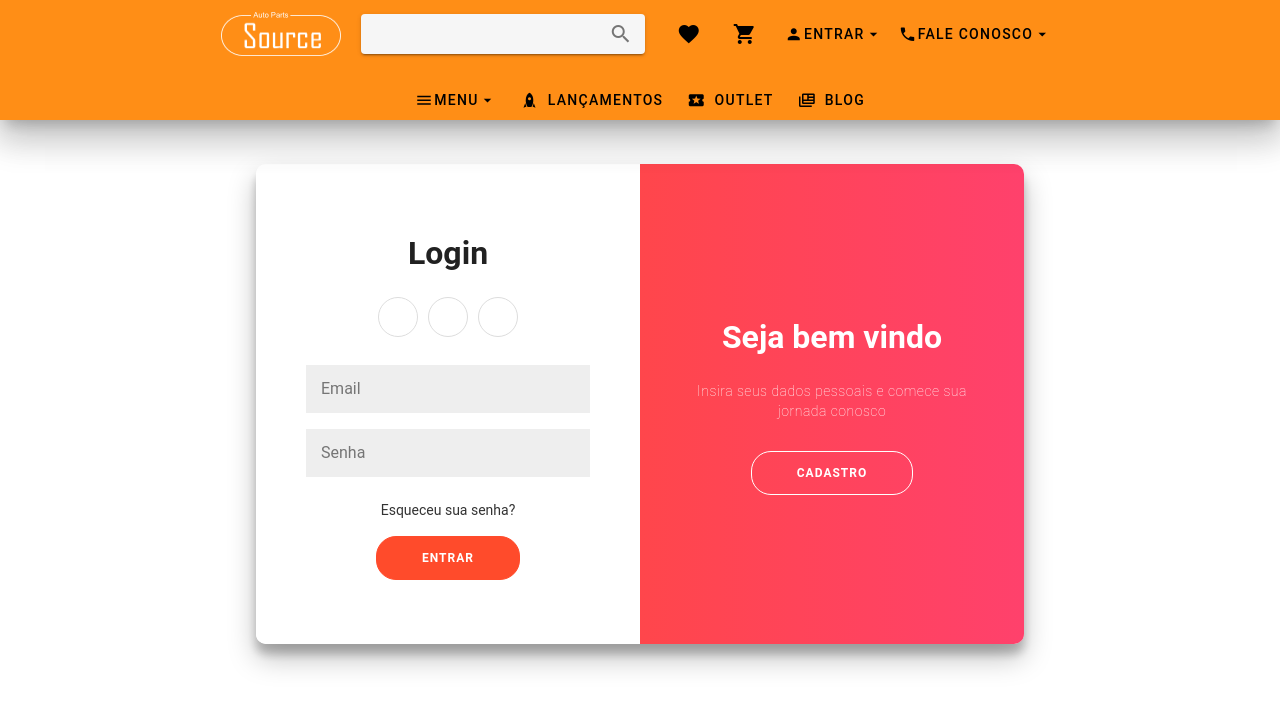
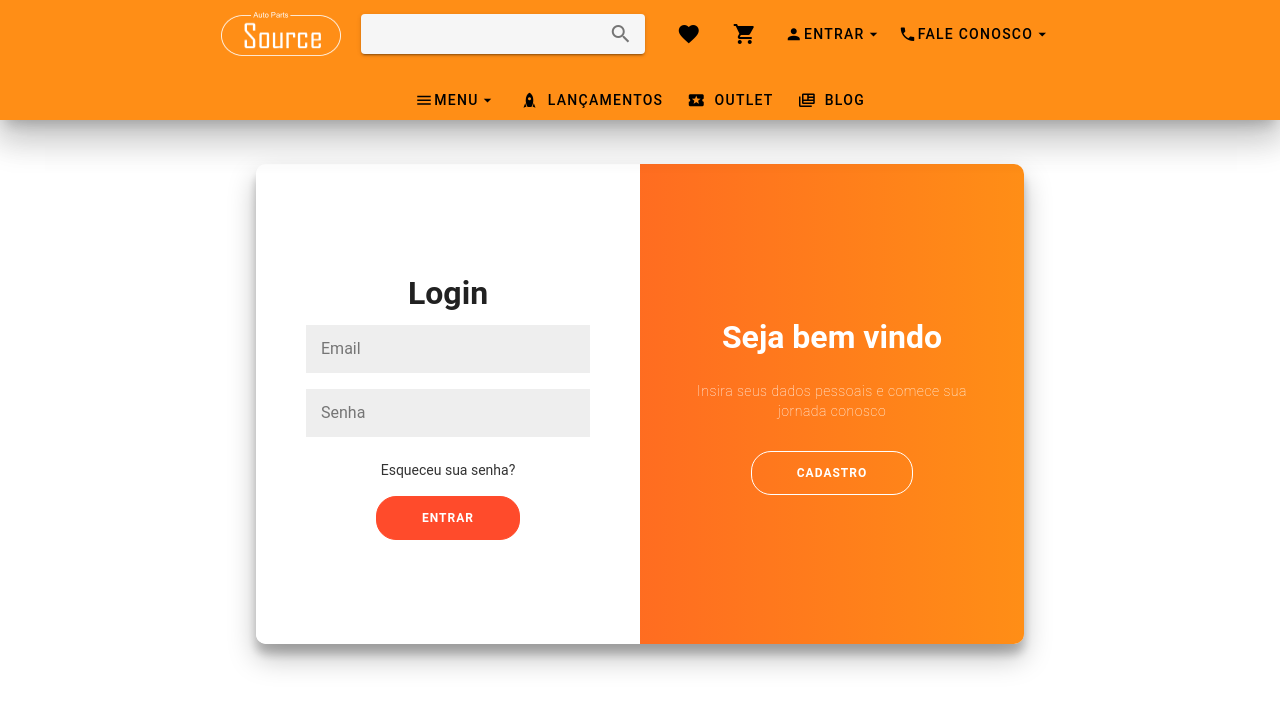
Before and after one commit to PauloBrasilTec/SourceAuto, a Vue app: page /login in a window 1280 px wide. Shown: the top 708 px of the page. Built offline with nearby package versions, Linux system fonts and the light colour scheme.

Commit message:
ajuste no design do login

```diff
--- a/src/components/pages/login.vue
+++ b/src/components/pages/login.vue
@@ -5,11 +5,6 @@
         <div class="form-container sign-up-container">
             <form action="#">
                 <h1>Criar uma conta</h1>
-                <div class="social-container">
-                    <a href="#" class="social"><i class="fab fa-facebook-f"></i></a>
-                    <a href="#" class="social"><i class="fab fa-google-plus-g"></i></a>
-                    <a href="#" class="social"><i class="fab fa-linkedin-in"></i></a>
-                </div>
                 <input type="text" placeholder="Nome" />
                 <input type="email" placeholder="Email" />
                 <input type="password" placeholder="Senha" />
@@ -19,11 +14,6 @@
         <div class="form-container sign-in-container">
             <form action="#">
                 <h1>Login</h1>
-                <div class="social-container">
-                    <a href="#" class="social"><i class="fab fa-facebook-f"></i></a>
-                    <a href="#" class="social"><i class="fab fa-google-plus-g"></i></a>
-                    <a href="#" class="social"><i class="fab fa-linkedin-in"></i></a>
-                </div>
                 <input type="email" placeholder="Email" />
                 <input type="password" placeholder="Senha" />
                 <a href="#">Esqueceu sua senha?</a>
@@ -48,14 +38,6 @@
     </v-card-actions>
 </v-container>
 
-
-
-
-
-
-
-
-
 </template>
 
 
@@ -65,7 +47,6 @@ import axios from 'axios';
 export default {
     data () {
       return {
-        class_container : ''
       }
   },methods: {
     change_btn(btn) {
@@ -228,9 +209,9 @@ input {
 }
 
 .overlay {
-	background: #FF416C;
-	background: -webkit-linear-gradient(to right, #FF4B2B, #FF416C);
-	background: linear-gradient(to right, #FF4B2B, #FF416C);
+	background: #ff8e16;
+	background: -webkit-linear-gradient(to right, #FF4B2B, #ff8e16);
+	background: linear-gradient(to right, #FF4B2B, #ff8e16);
 	background-repeat: no-repeat;
 	background-size: cover;
 	background-position: 0 0;
```
